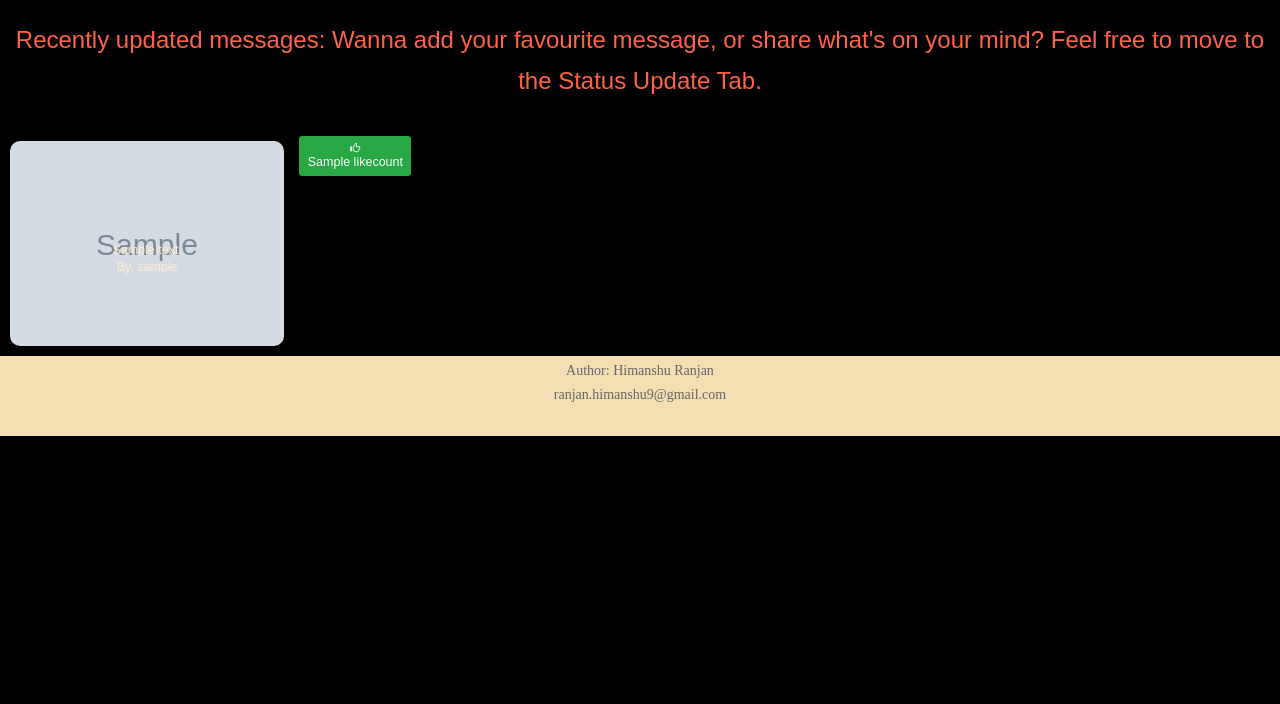
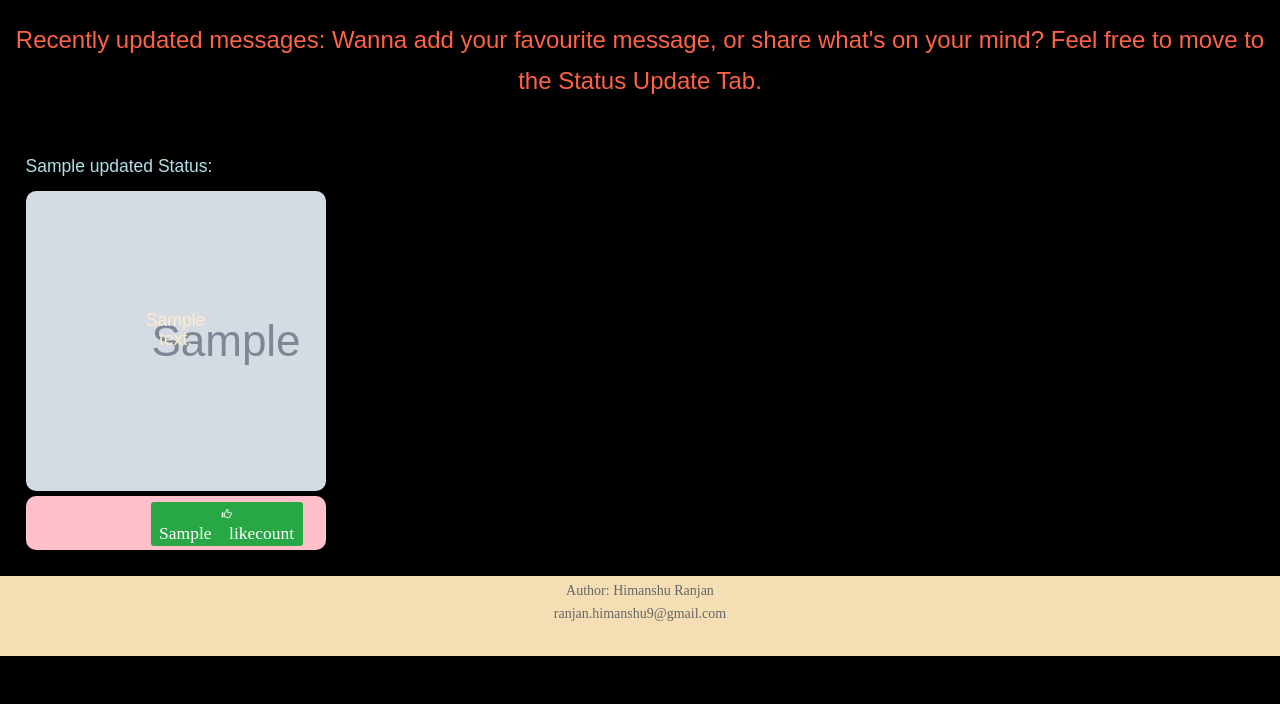
Before and after one commit to him-ran/StatusUpdate, a Flask app: template templates/messages.html in a window 1280 px wide. Shown: the part 96-800 px from the top of the page. Run offline with Flask 2, Linux system fonts and the light colour scheme; the template is opened without the code that fills it: most values are stand-ins (such as "Sample title", 1, 10 or a date in 2020); grey boxes marked "Sample" are stand-in pictures; some libraries are stand-ins or nearby versions.

Commit message:
Change in the view of the status update

```diff
--- a/templates/messages.html
+++ b/templates/messages.html
@@ -5,6 +5,7 @@
     .button {
         display: none;
     }
+
     .wrapper:hover .button {
         display: inline-block;
     }
@@ -16,24 +17,35 @@
 
 <!-- For the message display -->
 {% if length != None %}
-<div style="display: flex;flex-wrap: wrap;" >
+<div style="display: flex;flex-wrap: wrap;flex-direction: row;">
     {% for i in fetchedList %}
-    <div class="fetchllist"
-        style="background-image: url('/static/images/{{ i .backgroundimage }}'); background-size: cover; color: blanchedalmond;">
-        <h5>{{ i.message }}</h5>
-        <h5 style="padding-top: 5%;">By, {{ i.loginuser }}</h5>
+    <div style="display: flex;flex-direction: column;padding: 2%;">
+        <h3 style="color: powderblue;">{{ i.loginuser.capitalize() }} updated Status: </h3>
+        <br>
+        <div style="background-image: url('/static/images/{{ i .backgroundimage }}');background-size: cover;text-align:center; color: blanchedalmond;border-radius:10px;width: 300px;height: 300px;;">
+            <div style="text-align:center;margin: 40%;">
+                <h3>{{ i.message }}</h3>
             </div>
-    <div style="display: inline;" class="button">
+        </div>
+        <div style="display: flex;flex-direction: row;align-content: center;padding-left: 40%;background-color: pink;border-radius: 10px;margin-top: 5px;" class="button">
+            <div>
                 <form action="{{ url_for('delete_post', id=i.id ) }}" method="GET">
 
                     {% if i.loginuser == username %}
-                <button class="btn btn-danger " style="margin: 5px;"><span class="glyphicon glyphicon-trash"></span></button>
+                    <button class="btn btn-danger " style="margin: 5px;"><span
+                            class="glyphicon glyphicon-trash"></span></button>
                     {% endif %}
                 </form>
+            </div>
+            <div>
                 <form action="{{ url_for('like_post',id=i.id) }}" method="GET">
-            <button class="btn btn-success " style="margin: 5px;"><span class="glyphicon glyphicon-thumbs-up"></span><h5>{{ i.likecount }}</h5></button>
+                    <button class="btn btn-success glyphicon glyphicon-thumbs-up" style="margin: 5px;"><h3>{{ i.likecount }}</h3></button>
                 </form>
             </div>
+        </div>
+
+    </div>
+
     {% endfor %}
 </div>
 {% endif %}
```
Lines whose indentation alone changed are shown as unchanged.
